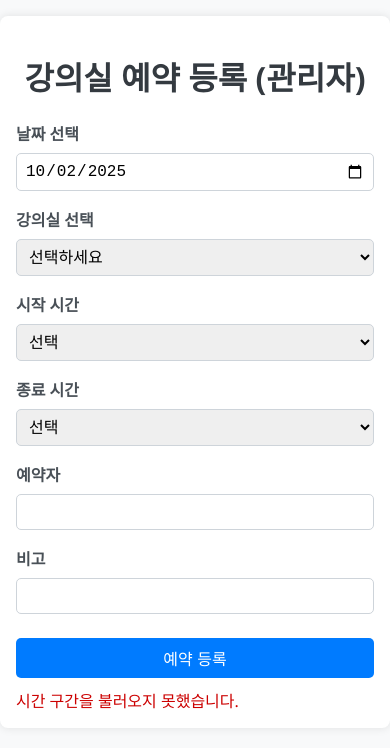
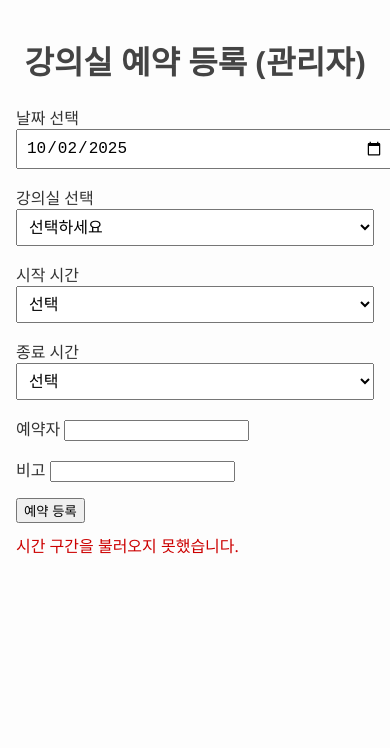
Before and after one commit to kmedtbl/kmed_reservation, a website: page admin.html in a window 390 px wide. Drawn offline with Linux system fonts and the light colour scheme; no server answers.

Commit message:
Update style.css

```diff
--- a/style.css
+++ b/style.css
@@ -1,95 +1,66 @@
-/* 기본 레이아웃 */
 body {
-  font-family: "Segoe UI", Tahoma, Geneva, Verdana, sans-serif;
-  background-color: #f8f9fa;
+  font-family: 'Segoe UI', sans-serif;
+  background: #fdfdfd;
+  color: #333;
   margin: 0;
   padding: 0;
 }
 
 .container {
-  max-width: 600px;
-  margin: 0 auto;
-  padding: 1.5rem;
-  background-color: #fff;
-  box-shadow: 0 0 10px rgba(0,0,0,0.1);
-  margin-top: 2rem;
-  border-radius: 8px;
+  padding: 1rem;
+  max-width: 800px;
+  margin: auto;
 }
 
 h1, h2 {
   text-align: center;
-  color: #343a40;
+  color: #444;
 }
 
-/* 입력 영역 */
 .form-group {
   margin-bottom: 1rem;
 }
 
-label {
-  display: block;
-  margin-bottom: 0.5rem;
-  font-weight: bold;
-  color: #495057;
+select, input[type="date"] {
+  width: 100%;
+  padding: 0.5rem;
+  font-size: 1rem;
 }
 
-input, select, button {
-  width: 100%;
-  padding: 0.6rem;
-  font-size: 1rem;
-  border: 1px solid #ced4da;
-  border-radius: 5px;
-  box-sizing: border-box;
+.table-wrapper {
+  overflow-x: auto;
 }
 
-button {
-  background-color: #007bff;
-  color: white;
-  border: none;
-  cursor: pointer;
-  margin-top: 0.5rem;
-}
-
-button:hover {
-  background-color: #0056b3;
-}
-
-/* 테이블 스타일 */
 table {
   width: 100%;
   border-collapse: collapse;
   margin-top: 1rem;
 }
 
-thead {
-  background-color: #e9ecef;
+th, td {
+  padding: 0.5rem;
+  text-align: center;
+  border: 1px solid #ddd;
 }
 
-th, td {
-  padding: 0.75rem;
-  text-align: center;
-  border: 1px solid #dee2e6;
+.status-dot {
+  display: inline-block;
+  width: 16px;
+  height: 16px;
+  border-radius: 50%;
 }
 
-th {
-  font-weight: bold;
-  color: #212529;
+.available {
+  background-color: #8cd790; /* 파스텔 초록 */
 }
 
-/* 모바일 반응형 */
+.unavailable {
+  background-color: #f47c7c; /* 파스텔 빨강 */
+}
+
 @media (max-width: 600px) {
-  .container {
-    padding: 1rem;
-    margin-top: 1rem;
-  }
-
-  input, select, button {
-    font-size: 1rem;
-    padding: 0.5rem;
-  }
-
   th, td {
-    font-size: 0.9rem;
-    padding: 0.5rem;
+    font-size: 0.8rem;
+    padding: 0.4rem;
   }
 }
```
